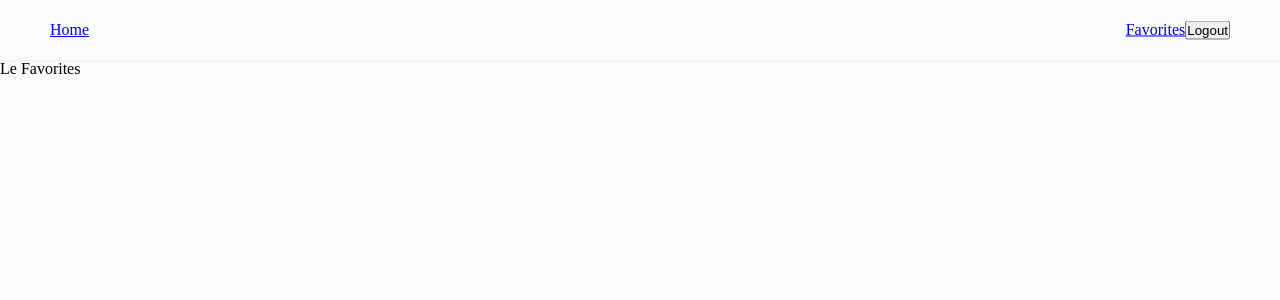
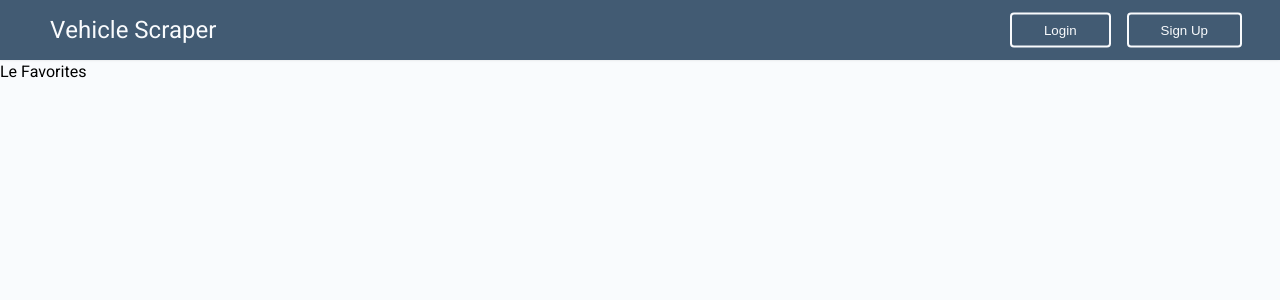
Before and after one commit to jmnelson12/vehicle_scraper, a React (Create React App) app in the folder frontend/: page /favorites in a window 1280 px wide. Shown: the top 300 px of the page. Built offline with nearby package versions, Linux system fonts and the light colour scheme.

Commit message:
finished styling navbar for now

```diff
--- a/frontend/src/App.js
+++ b/frontend/src/App.js
@@ -16,8 +16,16 @@ const App = () => {
 		setIsLoading(false);
 	}, []);
 
+	const handleBodyClick = e => {
+		// If user dropdown is showing, then hide it
+		const userDropdown = document.querySelector(".dropdown-list.show");
+		if (userDropdown) {
+			userDropdown.classList.remove("show");
+		}
+	};
+
 	return (
-		<div className="App">
+		<div className="App" onClick={handleBodyClick}>
 			{isLoading ? (
 				<Loading />
 			) : (
--- a/frontend/src/components/navbar.js
+++ b/frontend/src/components/navbar.js
@@ -1,9 +1,15 @@
-import React from "react";
+import React, { useState } from "react";
 import { Link } from "react-router-dom";
 import Consumer from "../utils/context";
 import "../styles/navbar.css";
 
 const Navbar = () => {
+	const [dropdownShowing, setDropdownShowing] = useState(false);
+
+	const handleDropdownClick = () => {
+		setDropdownShowing(!dropdownShowing);
+	};
+
 	return (
 		<Consumer>
 			{ctx => {
@@ -11,19 +17,32 @@ const Navbar = () => {
 				return (
 					<nav>
 						<div className="logo-wrapper">
-							<Link to="/">Home</Link>
+							<Link to="/">Vehicle Scraper</Link>
 						</div>
 						<div className="nav-user-wrapper">
 							<button className="btnAuth">Login</button>
 							<button className="btnAuth">Sign Up</button>
 
-							<div className="dropdown-menu">
-								<Link to="/favorites" className="dropdown-item">
-									Favorites
-								</Link>
-								<button className="dropdown-item">
-									Logout
+							<div
+								className="dropdown-menu"
+								onClick={handleDropdownClick}>
+								<button className="dropdown-toggle">
+									user goes here
 								</button>
+								<div
+									className={
+										"dropdown-list " +
+										(dropdownShowing ? "show" : "")
+									}>
+									<Link
+										to="/favorites"
+										className="dropdown-item">
+										Favorites
+									</Link>
+									<button className="dropdown-item">
+										Logout
+									</button>
+								</div>
 							</div>
 						</div>
 					</nav>
--- a/frontend/src/styles/App.css
+++ b/frontend/src/styles/App.css
@@ -1,3 +1,5 @@
+@import url('https://fonts.googleapis.com/css?family=Heebo');
+
 :root {
     --dark-blue: #2D3E50;
     --medium-blue: #425B73;
@@ -20,12 +22,17 @@ body {
     width: 100%;
     height: 100%;
     background-color: var(--white);
+    font-family: 'Heebo', sans-serif;
 }
 
 #root {
     width: 100%;
     height: 100%;
     position: relative;
+}
+
+a {
+    text-decoration: none;
 }
 
 .loading-gif {
--- a/frontend/src/styles/navbar.css
+++ b/frontend/src/styles/navbar.css
@@ -2,6 +2,7 @@ nav {
     height: 60px;
     box-shadow: 0px -2px 4px rgba(0, 0, 0, 0.4);
     position: relative;
+    background-color: var(--medium-blue);
 }
 
 nav>div {
@@ -14,15 +15,105 @@ nav .logo-wrapper {
     left: 50px;
 }
 
-nav .logo-wrapper a {}
+nav .logo-wrapper a {
+    color: var(--white);
+    font-size: 24px;
+}
 
 nav .nav-user-wrapper {
-    right: 50px;
+    right: 30px;
 }
 
-/* .dropdown-menu {
-    display: none;
-} */
-.btnAuth {
+nav .nav-user-wrapper>button.btnAuth {
+    background-color: transparent;
+    border: 2px solid var(--white);
+    border-radius: 4px;
+    padding: 8px 32px;
+    margin: 0 8px;
+    color: var(--white);
+    cursor: pointer;
+    transition: all 0.6s ease;
+}
+
+nav .nav-user-wrapper>button.btnAuth:hover,
+nav .nav-user-wrapper>button.btnAuth:focus,
+nav .nav-user-wrapper>button.btnAuth:active {
+    outline: none;
+    background-color: var(--white);
+    color: var(--medium-blue);
+}
+
+.dropdown-menu {
+    position: relative;
+    padding: 15px;
     display: none;
 }
+
+button.dropdown-toggle {
+    color: var(--white);
+    padding-right: .5em;
+    padding-left: .5em;
+    display: block;
+    border: none;
+    background-color: transparent;
+    font-size: 16px;
+    cursor: pointer;
+}
+
+button.dropdown-toggle::after {
+    display: inline-block;
+    width: 0;
+    height: 0;
+    margin-left: .4em;
+    vertical-align: .1em;
+    content: "";
+    border-top: .4em solid;
+    border-right: .3em solid transparent;
+    border-bottom: 0;
+    border-left: .3em solid transparent;
+}
+
+.dropdown-list {
+    position: absolute;
+    top: 85%;
+    left: 0;
+    z-index: 1000;
+    display: none;
+    float: left;
+    min-width: 10rem;
+    padding: .5rem 0;
+    margin: .125rem 0 0;
+    font-size: 1rem;
+    color: #212529;
+    text-align: left;
+    list-style: none;
+    background-color: #fff;
+    background-clip: padding-box;
+    border: 1px solid rgba(0, 0, 0, .15);
+    border-radius: .25rem;
+}
+
+.dropdown-menu.show,
+.dropdown-list.show {
+    display: block;
+}
+
+.dropdown-item {
+    display: block;
+    width: 100%;
+    padding: .25rem 1.5rem;
+    clear: both;
+    font-weight: 400;
+    color: #212529;
+    text-align: inherit;
+    white-space: nowrap;
+    background-color: transparent;
+    border: 0;
+}
+
+.dropdown-item:focus,
+.dropdown-item:hover {
+    color: #16181b;
+    text-decoration: none;
+    background-color: #f8f9fa;
+}
```
Also changed, not shown: 1 other file (tests, documents, lock files or other folders).
